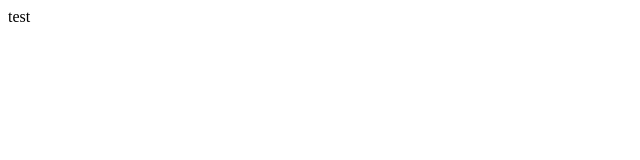
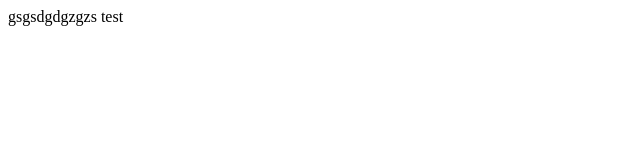
Before and after one commit to luk-yamashita/test, a plain HTML site: page index.html in a window 1280 px wide. Shown: the whole page, without its empty margins (0-640 px from the left). Drawn offline with Linux system fonts and the light colour scheme.

Commit message:
Update index.html

```diff
--- a/index.html
+++ b/index.html
@@ -1,6 +1,6 @@
 <html>
 <body>
-
+gsgsdgdgzgzs
 test
 
 
```
